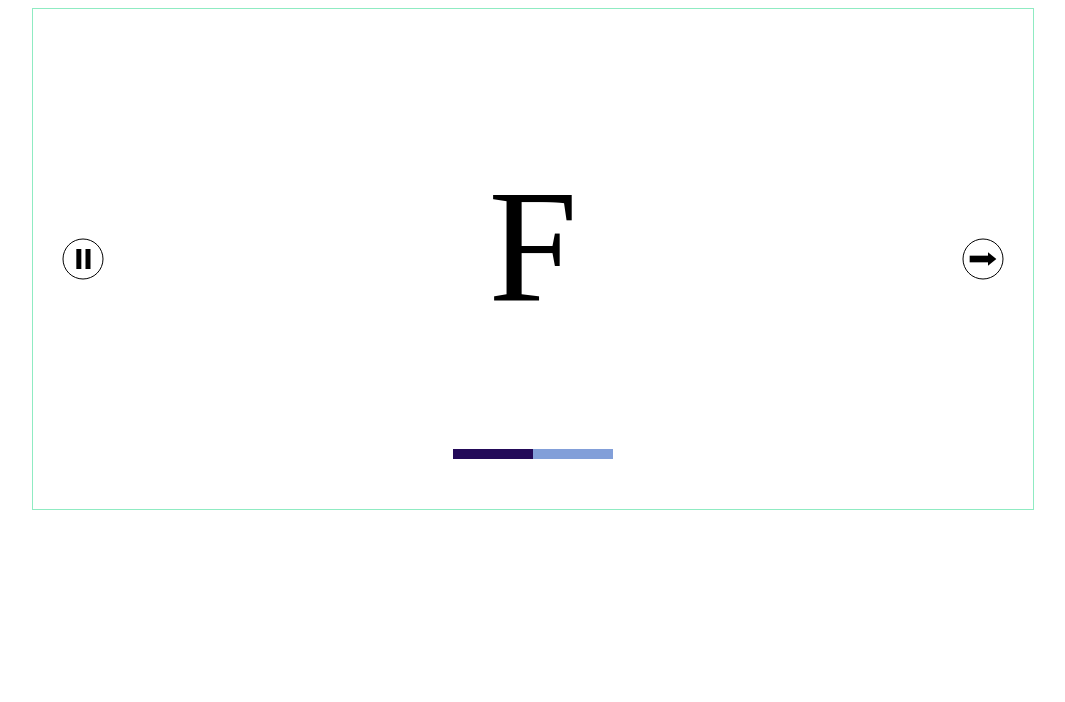
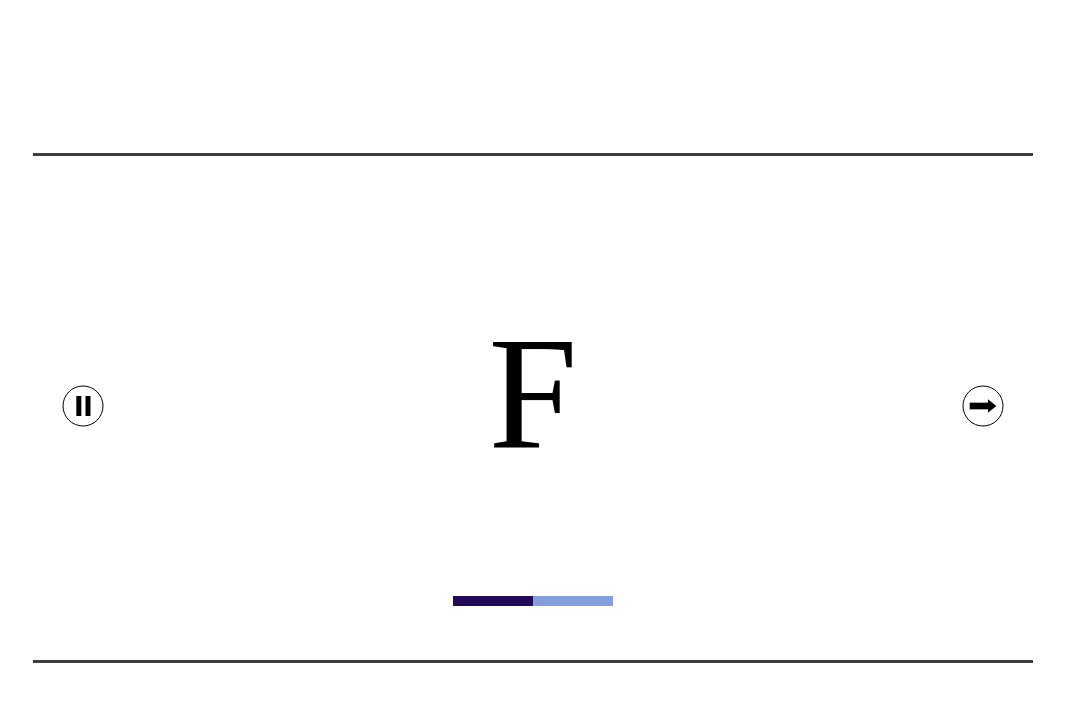
Before and after one commit to Mars1anen/note-spitter, an Angular app in the folder note-spitter/: page / in a window 1280 px wide. Shown: the top 702 px of the page, without its empty margins (107-1172 px from the left). Built offline with nearby package versions, Linux system fonts and the light colour scheme.

Commit message:
Some minor style tweaks

```diff
--- a/note-spitter/angular.json
+++ b/note-spitter/angular.json
@@ -31,7 +31,7 @@
               "src/assets"
             ],
             "styles": [
-              "src/styles.sass"
+              "src/styles.scss"
             ],
             "scripts": []
           },
@@ -95,7 +95,7 @@
               "src/assets"
             ],
             "styles": [
-              "src/styles.sass"
+              "src/styles.scss"
             ],
             "scripts": []
           }
--- a/note-spitter/src/app/components/canvas-zone/canvas-zone.component.html
+++ b/note-spitter/src/app/components/canvas-zone/canvas-zone.component.html
@@ -1,5 +1,7 @@
-<div class="canvas" [style.height.px]="canvasHeight" [style.width.px]="canvasWidth">
-    <ns-canvas
-        [height]="canvasHeight"
-        [width]="canvasWidth"></ns-canvas>
+<div class="canvas">
+    <div class="canvas__inner" [style.marginTop]="-(canvasHeight / 2)">
+        <ns-canvas
+            [height]="canvasHeight"
+            [width]="canvasWidth"></ns-canvas>
+    </div>
 </div>
--- a/note-spitter/src/app/components/canvas-zone/canvas-zone.component.scss
+++ b/note-spitter/src/app/components/canvas-zone/canvas-zone.component.scss
@@ -1,6 +1,13 @@
 
 .canvas {
+    display: flex;
+    align-items: center;
+    justify-content: center;
     margin: auto;
+    height: 100%;
 
-    border: 1px solid #8FEBC2;
+    &__inner {
+        border-top: 3px solid #3c3c3c;
+        border-bottom: 3px solid #3c3c3c;
+    }
 }
--- a/note-spitter/src/styles.sass
+++ b/note-spitter/src/styles.scss
@@ -1 +1,8 @@
 /* You can add global styles to this file, and also import other style files */
+html {
+    height: 100%;
+}
+
+body {
+  height: 100%;
+}
```
